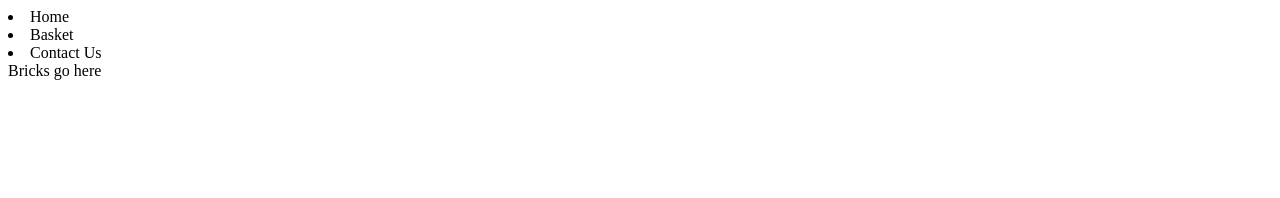
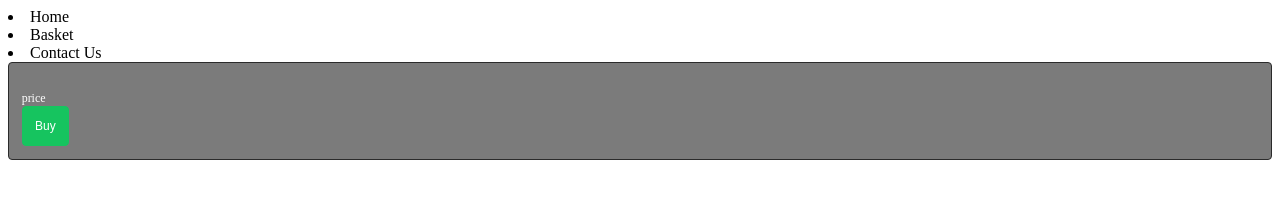
Before and after one commit to UP2018781/Coursework22, a website: page public/items.html in a window 1280 px wide. Drawn offline with Linux system fonts and the light colour scheme.

```diff
--- a/public/items.html
+++ b/public/items.html
@@ -15,7 +15,11 @@
 
     <body>
 
-        <div>Bricks go here</div>
+        <div class = brickBox>
+            <img></img>
+            <div class = price>price</div>
+            <button class="buyButton">Buy</button>
+        </div>
 
     </body>
 
--- a/public/style.css
+++ b/public/style.css
@@ -20,3 +20,41 @@
     justify-content: space-between;
     padding: 1.5rem 7%;
 } */
+
+.brickBox {
+    background-color: #7b7b7b;
+    border: 1px solid #2b2b2b;
+    border-radius: 4px;
+    color: #fff;
+    font-size: 12px;
+    font-weight: 400;
+    padding:1%;
+    text-align: left;
+    transform: translateY(0);
+    transition: transform 150ms, box-shadow 150ms;
+    touch-action: manipulation;
+}
+
+.brickBox:hover  {
+    box-shadow: rgba(0, 0, 0, .15) 0 3px 9px 0;
+    transform: translateY(-2px);
+  }
+
+.buyButton {
+  background-color: #16c45f;
+  border: 1px solid #16c45f;
+  border-radius: 4px;
+  color: #fff;
+  font-size: 12px;
+  font-weight: 400;
+  padding:1%;
+  text-align: center;
+  transform: translateY(0);
+  transition: transform 150ms, box-shadow 150ms;
+  touch-action: manipulation;
+}
+
+.buyButton:hover  {
+  box-shadow: rgba(0, 0, 0, .15) 0 3px 9px 0;
+  transform: translateY(-2px);
+}
```
Also changed, not shown: 1 other file.
